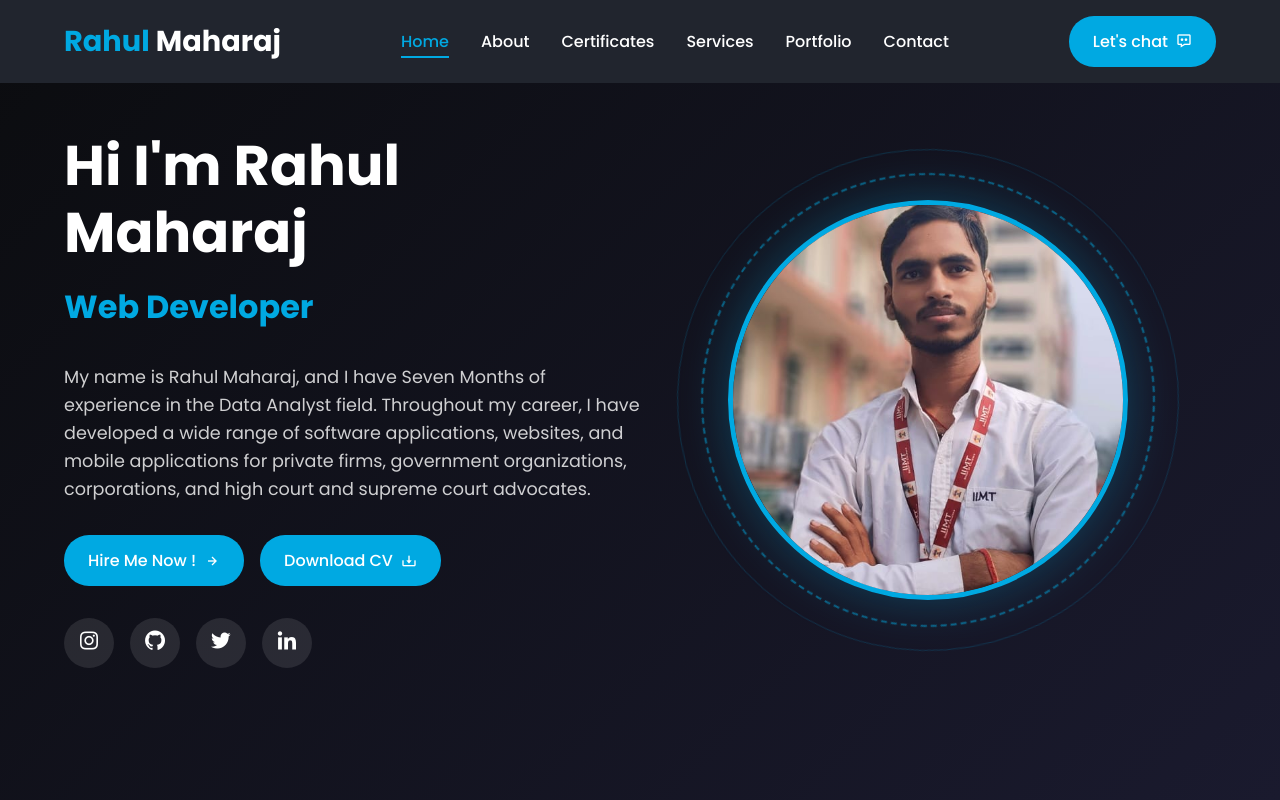
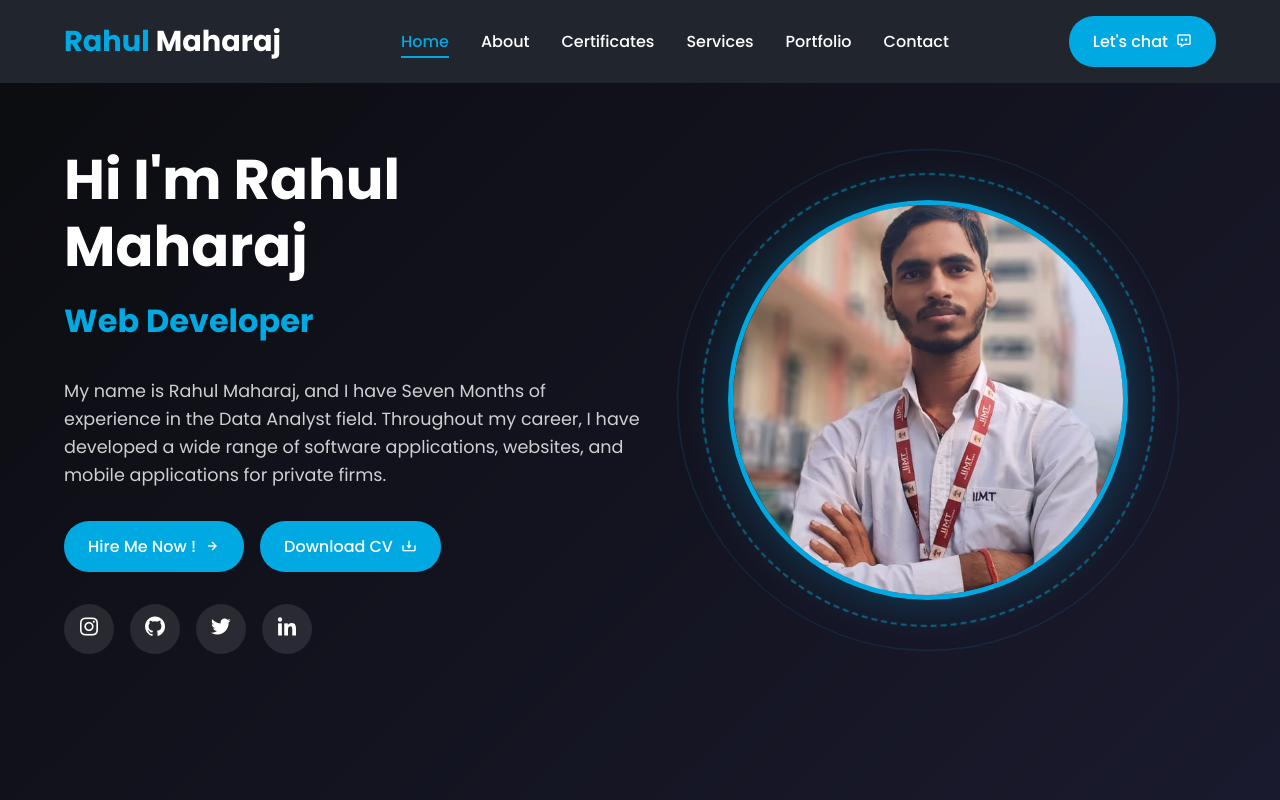
Before and after one commit to Rahulmaharaj1/My-Personal-Portfolio, a plain HTML site: page index.html in a window 1280 px wide. Shown: the top 800 px of the page. Drawn offline with nearby package versions, Linux system fonts and the light colour scheme.

Commit message:
Update index.html

```diff
--- a/index.html
+++ b/index.html
@@ -39,7 +39,7 @@
                 <h2>Data Analyst</h2>
             </div>
 
-            <p>My name is Rahul Maharaj, and I have Seven Months of experience in the Data Analyst field. Throughout my career, I have developed a wide range of software applications, websites, and mobile applications for private firms, government organizations, corporations, and high court and supreme court advocates.</p>
+            <p>My name is Rahul Maharaj, and I have Seven Months of experience in the Data Analyst field. Throughout my career, I have developed a wide range of software applications, websites, and mobile applications for private firms.</p>
 
             <div class="btn-box">
                 <a href="mailto:sb4122755@gmail.com" class="btn">Hire Me Now ! <i class='bx bx-right-arrow-alt' ></i></a>
```
